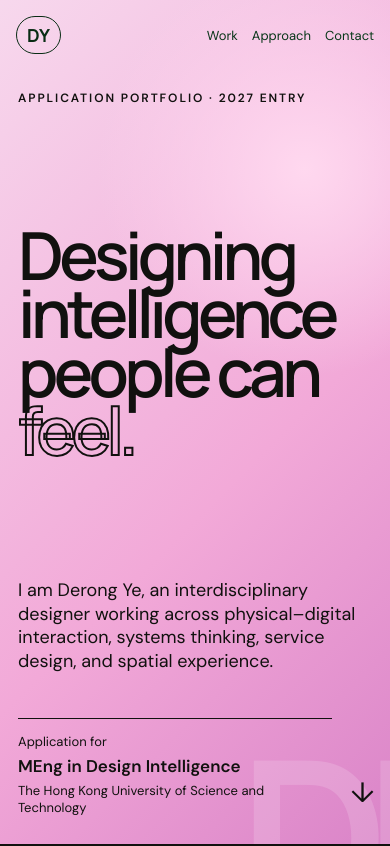
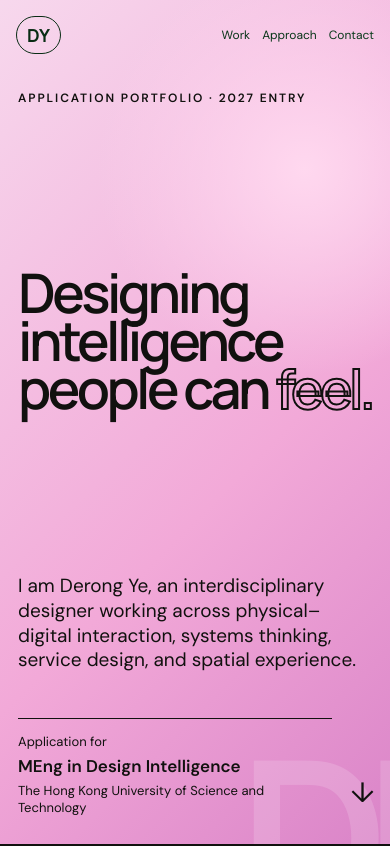
Before and after one commit to tuffieinthehouse/derong-ye-design-intelligence, a plain HTML site: page index.html in a window 390 px wide. Shown: the top 846 px of the page. Drawn offline with Linux system fonts and the light colour scheme.

Commit message:
Show complete covers and fix mobile overflow

```diff
--- a/styles.css
+++ b/styles.css
@@ -10,13 +10,14 @@
 }
 
 * { box-sizing: border-box; }
-html { scroll-behavior: smooth; }
+html { scroll-behavior: smooth; overflow-x: clip; }
 body {
   margin: 0;
   color: var(--ink);
   background: var(--paper);
   font-family: "DM Sans", system-ui, sans-serif;
   text-rendering: optimizeLegibility;
+  overflow-x: clip;
 }
 a { color: inherit; }
 img { display: block; max-width: 100%; }
@@ -75,7 +76,7 @@ button { font: inherit; }
 .tags { grid-column: 2; list-style: none; display: flex; flex-wrap: wrap; gap: 8px; padding: 0; margin: 0; }
 .tags li { border: 1px solid currentColor; border-radius: 100px; padding: 7px 11px; font-size: 12px; }
 .cover-button { width: 100%; padding: 0; border: 0; background: #000; color: #fff; cursor: zoom-in; position: relative; overflow: hidden; text-align: left; }
-.cover-button img { width: 100%; aspect-ratio: 18/7; object-fit: cover; transition: transform .7s cubic-bezier(.2,.8,.2,1), opacity .5s; }
+.cover-button img { width: 100%; height: auto; object-fit: contain; transition: transform .7s cubic-bezier(.2,.8,.2,1), opacity .5s; }
 .cover-button:hover img { transform: scale(1.012); opacity: .86; }
 .cover-button span { position: absolute; right: 20px; bottom: 18px; background: var(--accent); border-radius: 100px; padding: 11px 15px; font-size: 12px; }
 .case-pages { padding-top: 14px; }
@@ -95,7 +96,7 @@ button { font: inherit; }
   .topbar { padding: 16px; }
   .topbar nav { gap: 14px; }
   .hero { padding: 90px 18px 28px; }
-  .hero h1 { font-size: 17vw; }
+  .hero h1 { font-size: 14vw; letter-spacing: -.065em; }
   .hero-bottom { grid-template-columns: 1fr; gap: 45px; }
   .application-label { margin-right: 40px; }
   .intro, .project, .closing { padding-left: 18px; padding-right: 18px; }
@@ -103,9 +104,15 @@ button { font: inherit; }
   .project-copy { grid-template-columns: 1fr; }
   .project h3, .project-lead, .tags { grid-column: 1; }
   .project h3 { margin-top: 25px; }
-  .cover-button img { aspect-ratio: 16/8; }
+  .cover-button img { height: auto; object-fit: contain; }
   .cover-button span { left: 10px; right: auto; bottom: 10px; }
   .closing-meta { display: grid; gap: 8px; }
+}
+
+@media (max-width: 430px) {
+  .topbar nav { gap: 12px; }
+  .topbar nav a { font-size: 12px; }
+  .hero-bottom > p { font-size: 19px; }
 }
 
 @media (prefers-reduced-motion: reduce) {
```
Also changed, not shown: 1 other file.
